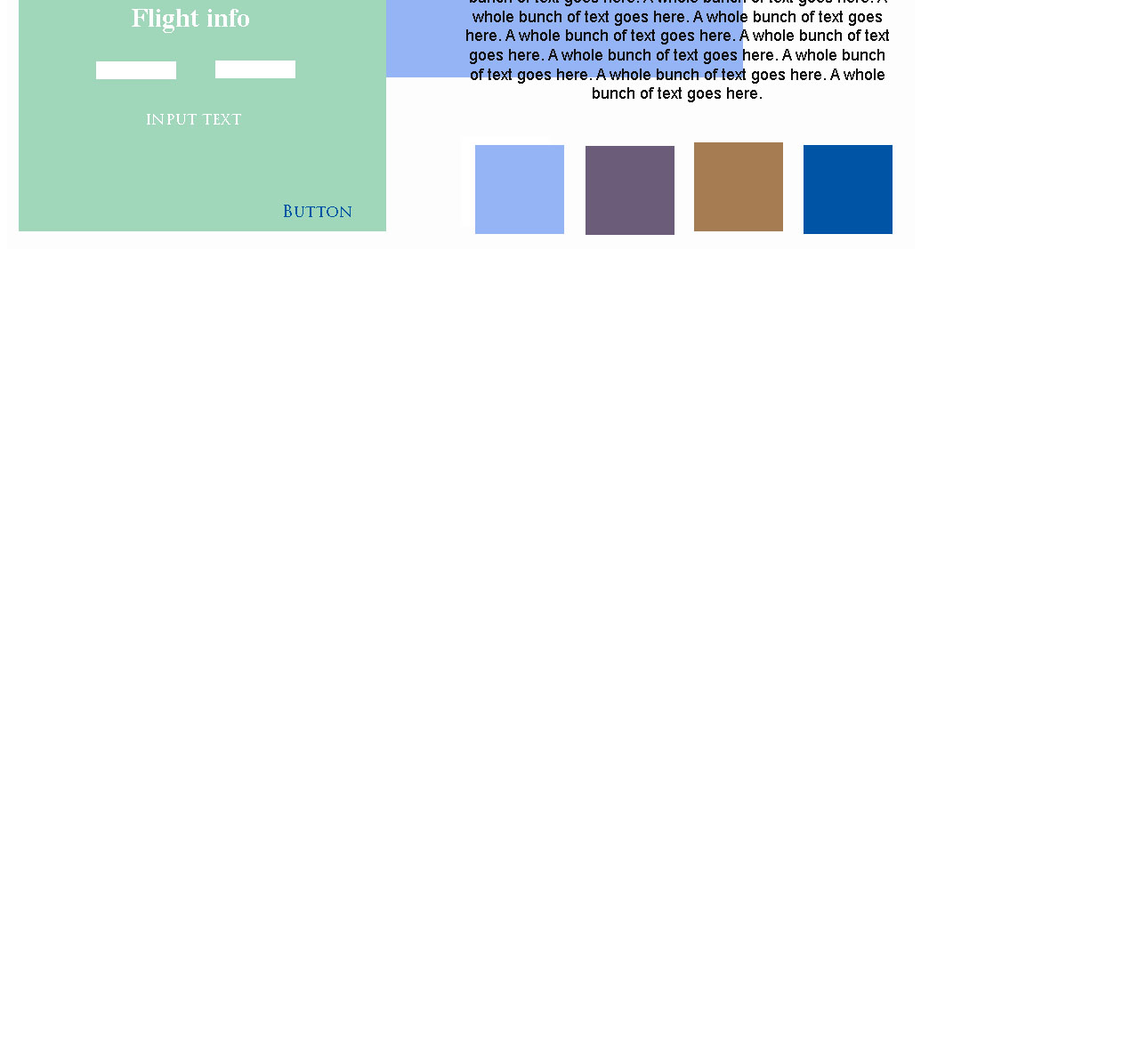
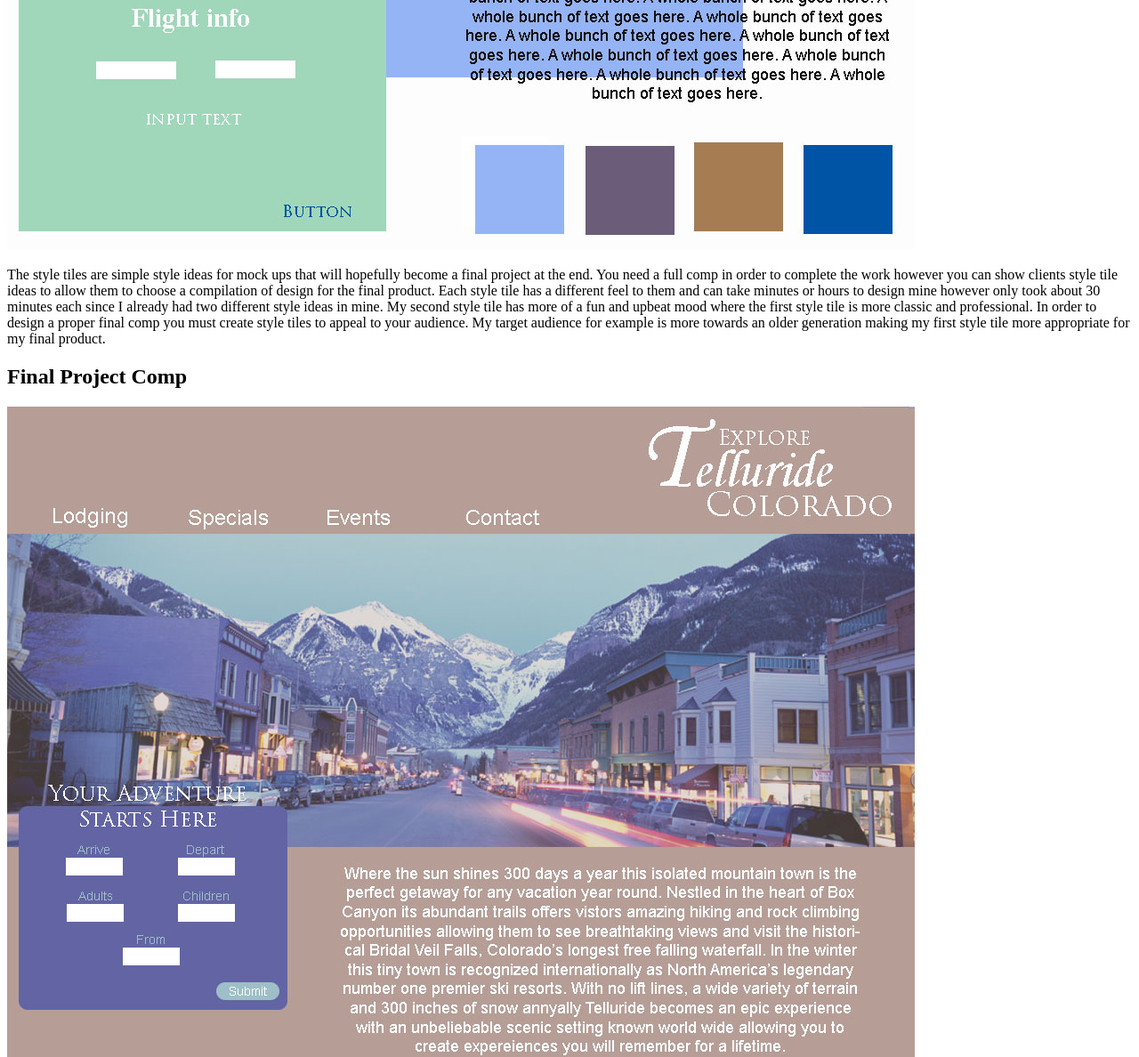
Before and after one commit to robedeau/TC349-summer, a plain HTML site: page week 5/index.html in a window 1280 px wide. Shown: the part 1387-2575 px from the top of the page at 89% size. Before the commit the page ends 1687 px from the top, so only its background shows below. Drawn offline with Linux system fonts and the light colour scheme.

Commit message:
changes to week 5

```diff
--- a/week 5/index.html
+++ b/week 5/index.html
@@ -7,10 +7,10 @@
 	<p><b><h1> Week 5 </h1></b></p>
 	<p><h2>Final Project Comp</h2></p>
 	<p><img src="styletile.jpg"></p>
-	<p></p>
 	<p><img src="styletile2.jpg"></p>
-	<p></p>
-
-	<p></p>
+	<p>The style tiles are simple style ideas for mock ups that will hopefully become a final project at the end. You need a full comp in order to complete the work however you can show clients style tile ideas to allow them to choose a compilation of design for the final product. Each style tile has a different feel to them and can take minutes or hours to design mine however only took about 30 minutes each since I already had two different style ideas in mine. My second style tile has more of a fun and upbeat mood where the first style tile is more classic and professional. In order to design a proper final comp you must create style tiles to appeal to your audience. My target audience for example is more towards an older generation making my first style tile more appropriate for my final product. </p>
+	<p><h2>Final Project Comp</h2></p>
+	<p><img src="week5.jpg"></p>
+	<p><img src="week5.2.jpg"></p>
 </body>
 </html>
```
Also changed, not shown: week 5/week5.2.jpg (added), week 5/week5.jpg (added).
